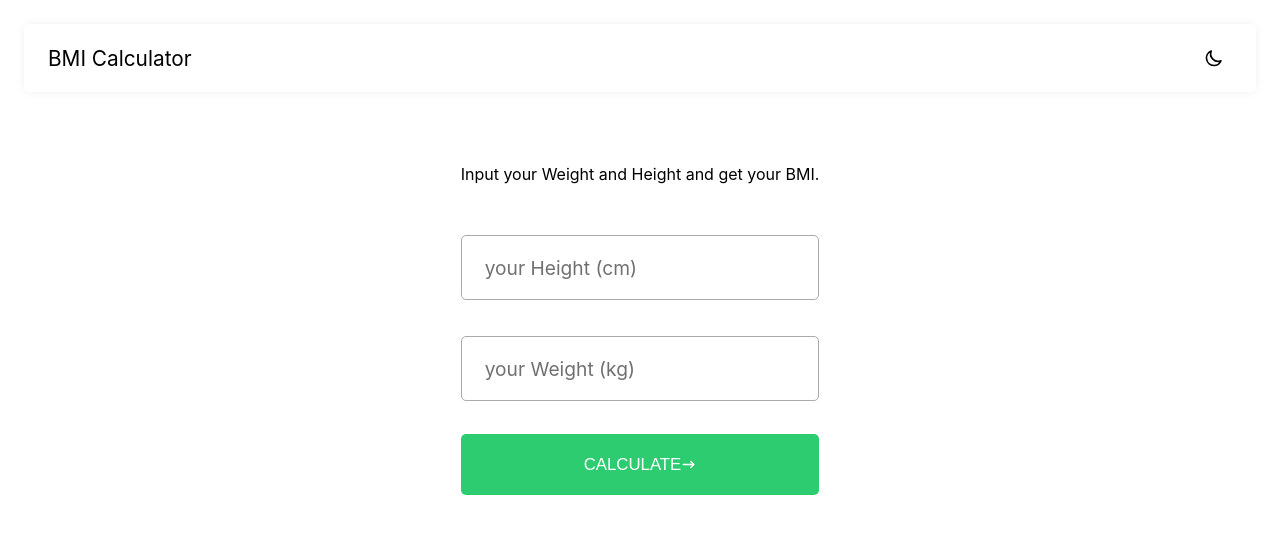
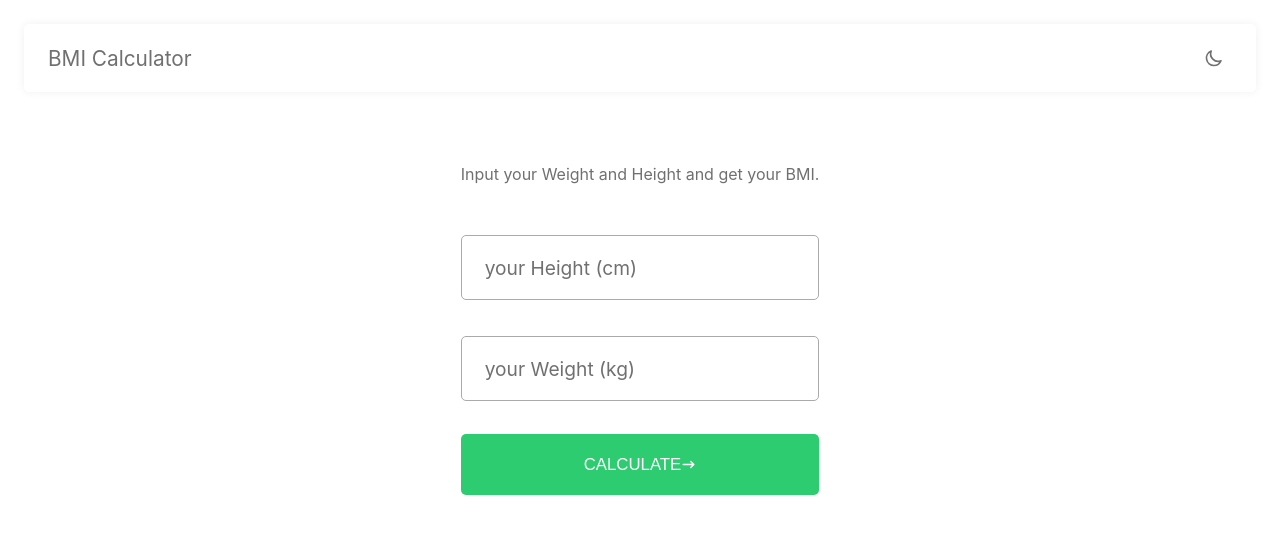
Before and after one commit to nafasebra/bmi-calculator, a React (Create React App) app: page / in a window 1280 px wide. Shown: the top 534 px of the page. Built offline with nearby package versions, Linux system fonts and the light colour scheme.

Commit message:
complete set theme styles

```diff
--- a/src/Components/Form.js
+++ b/src/Components/Form.js
@@ -16,7 +16,7 @@ function Form() {
 
     return (
         <div className="form-container">
-            <form>
+            <div>
                 <p>Input your Weight and Height and get your BMI.</p>
                 <div className="form-control">
                     <input type="text" required id="height"/>
@@ -30,7 +30,7 @@ function Form() {
                     <span>CALCULATE</span>
                     <svg width="15px" fill="currentColor" viewBox="0 0 20 20" xmlns="http://www.w3.org/2000/svg"><path fillRule="evenodd" d="M12.293 5.293a1 1 0 011.414 0l4 4a1 1 0 010 1.414l-4 4a1 1 0 01-1.414-1.414L14.586 11H3a1 1 0 110-2h11.586l-2.293-2.293a1 1 0 010-1.414z" clipRule="evenodd"></path></svg>
                 </button>
-            </form>
+            </div>
 
             <Popup status={openPopup} setFalse={() => setOpenPopup(false)} />
         </div>
--- a/src/Components/Popup.css
+++ b/src/Components/Popup.css
@@ -27,14 +27,14 @@
 .popup-header button{
     display: flex;
     align-items: center;
-    color: #707070;
+    color: #aaaaaa;
 }
 
 .popup-title{
     padding-left: 0.5em;
     font-size: 1.1em;
     margin: 0;
-    color: #707070;
+    color: #aaaaaa;
 }
 
 .popup-body{
--- a/src/Components/navbar.css
+++ b/src/Components/navbar.css
@@ -2,7 +2,6 @@
     margin: 1.5em;
     border-radius: 5px;
     padding: 1em 1.5em;
-    box-shadow: 0 0 10px #f0f0f0;
     display: flex;
     justify-content: space-between;
     align-items: center;
@@ -31,7 +30,7 @@
 .theme-switcher span{
     position: absolute;
     display: block;
-    background-color: #f3f3f3;
+    background-color: #dfdfdf55;
     width: 45px;
     height: 45px;
     border-radius: 50%;
--- a/src/Components/theme/Global.js
+++ b/src/Components/theme/Global.js
@@ -1,21 +1,24 @@
 import { createGlobalStyle } from "styled-components";
 
 export const GlobalStyles = createGlobalStyle`
-    body{
-        background-color: ${({ theme }) => theme.backgroundBody};
+    body, label, .popup{
+        background-color: ${({ theme }) => theme.background};
+        color: ${({ theme }) => theme.color};
+    }
+
+    .navbar{
+        box-shadow: ${({ theme }) => theme.navbarShadow};
     }
 `
 
 export const LightTheme = {
-    backgroundBody: '#ffffff',
-    colorBody: '#707070',
-    backgroundLabel: '#ffffff',
-    colorLabel: '#707070'
+    background: '#ffffff',
+    color: '#707070',
+    navbarShadow: ' 0 0 10px #f0f0f0'
 }
 
 export const DarkTheme = {
-    backgroundBody: '#2c3e50',
-    colorBody: '#ffffff',
-    backgroundLabel: '#2c3e50',
-    colorLabel: '#ffffff'
+    background: '#2c3e50',
+    color: '#ffffff',
+    navbarShadow: ' 0 0 10px #21212177'
 }
```
